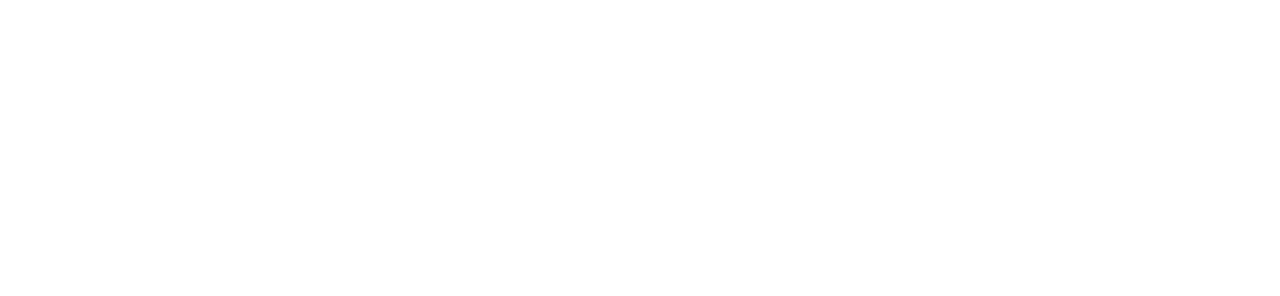
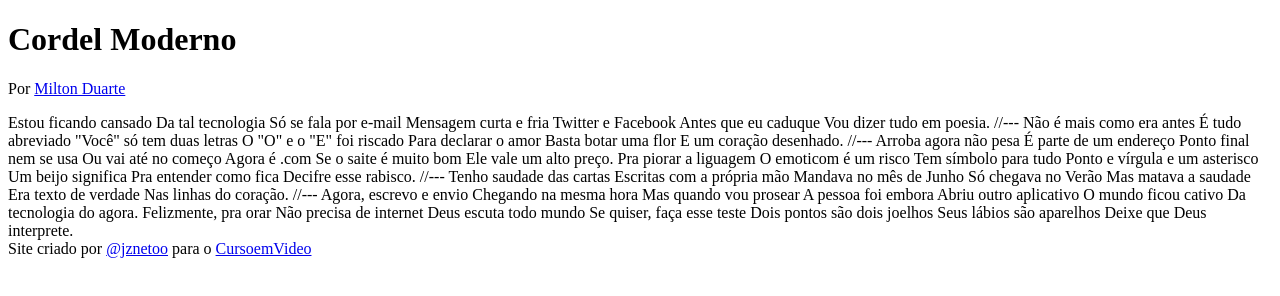
Before and after one commit to jznetoo/html-css, a plain HTML site: page desafios/d012/index.html in a window 1280 px wide. Drawn offline with Linux system fonts and the light colour scheme.

Commit message:
Atualizei Desafio 12

```diff
--- a/desafios/d012/index.html
+++ b/desafios/d012/index.html
@@ -7,6 +7,77 @@
     <title>Cordel Moderno</title>
 </head>
 <body>
+    <header>
+        <h1>Cordel Moderno</h1>
+        <p>Por <a href="https://www.recantodasletras.com.br/poesias/3186743" target="_blank">Milton Duarte</a></p>
+    </header>
 
+    Estou ficando cansado
+    Da tal tecnologia
+    Só se fala por e-mail
+    Mensagem curta e fria
+    Twitter e Facebook
+    Antes que eu caduque
+    Vou dizer tudo em poesia.
+
+    //---
+
+    Não é mais como era antes
+    É tudo abreviado
+    "Você" só tem duas letras
+    O "O" e o "E" foi riscado
+    Para declarar o amor
+    Basta botar uma flor
+    E um coração desenhado.
+
+    //---
+
+    Arroba agora não pesa
+    É parte de um endereço
+    Ponto final nem se usa
+    Ou vai até no começo
+    Agora é .com
+    Se o saite é muito bom
+    Ele vale um alto preço.
+
+    Pra piorar a liguagem
+    O emoticom é um risco
+    Tem símbolo para tudo
+    Ponto e vírgula e um asterisco
+    Um beijo significa
+    Pra entender como fica
+    Decifre esse rabisco.
+
+    //---
+
+    Tenho saudade das cartas
+    Escritas com a própria mão
+    Mandava no mês de Junho
+    Só chegava no Verão
+    Mas matava a saudade
+    Era texto de verdade
+    Nas linhas do coração.
+
+    //---
+
+    Agora, escrevo e envio
+    Chegando na mesma hora
+    Mas quando vou prosear
+    A pessoa foi embora
+    Abriu outro aplicativo
+    O mundo ficou cativo
+    Da tecnologia do agora.
+
+    Felizmente, pra orar
+    Não precisa de internet
+    Deus escuta todo mundo
+    Se quiser, faça esse teste
+    Dois pontos são dois joelhos
+    Seus lábios são aparelhos
+    Deixe que Deus interprete.
+
+    <footer>
+        Site criado por <a href="https://jznetoo.github.io" target="_blank">@jznetoo</a> para o <a href="https://www.cursoemvideo.com" target="_blank">CursoemVideo</a>
+    </footer>
 </body>
 </html>
```
